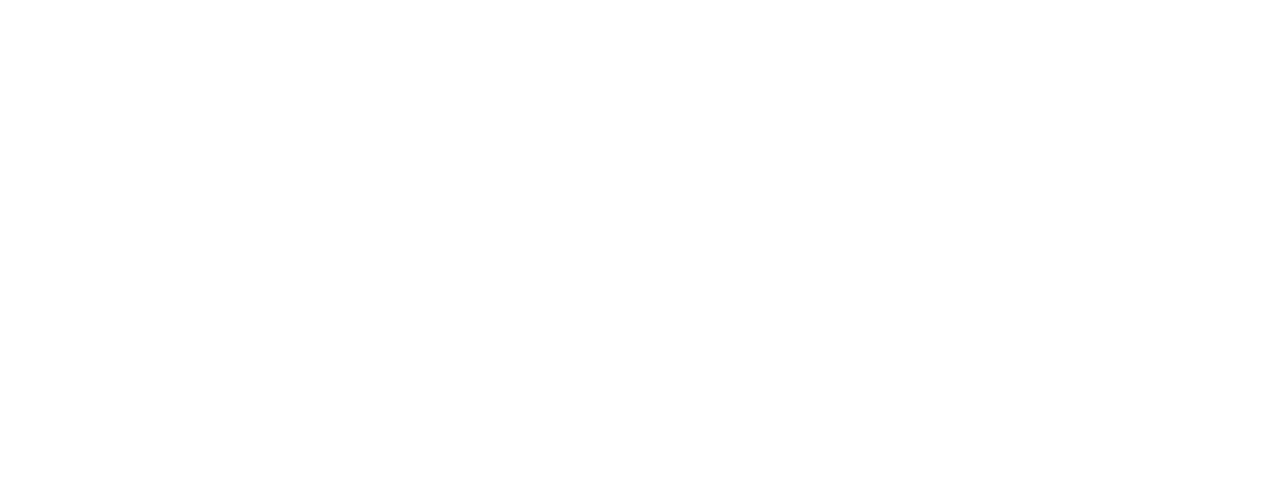
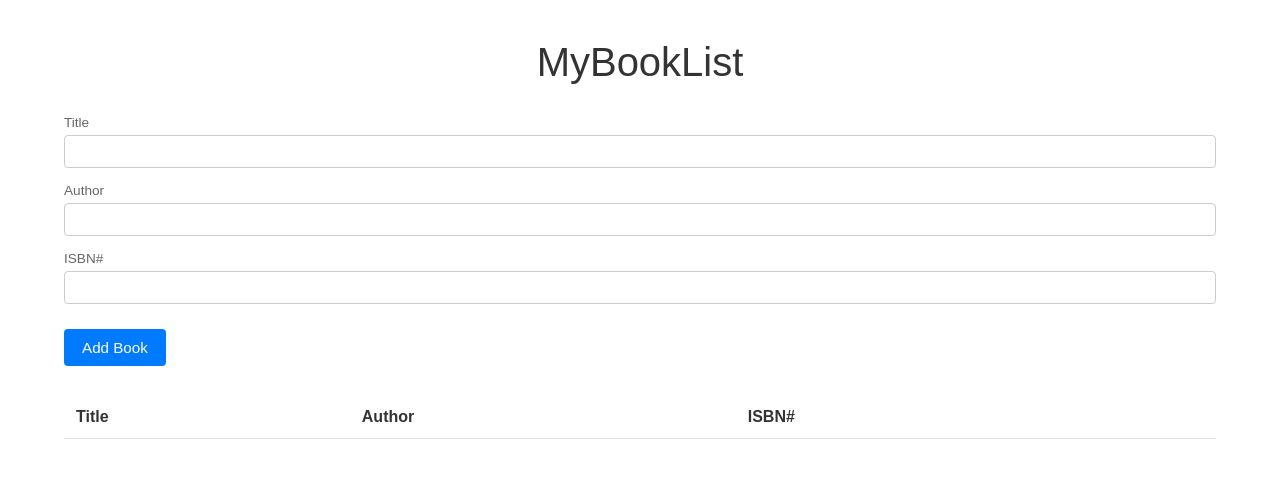
Before and after one commit to acciojob/book-list-Danish-Suhail, a website: page main.html in a window 1280 px wide. Drawn offline with Linux system fonts and the light colour scheme.

Commit message:
created a submission

```diff
--- a/main.html
+++ b/main.html
@@ -8,6 +8,42 @@
 
 <body>
 	<!-- the entire body must be written by student -->
+	<h1>MyBookList</h1>
+	 <div class="form-group">
+        <!-- Input fields with matching text labels above them -->
+        <div class="input-container">
+            <label for="title">Title</label>
+            <input id="title" type="text">
+        </div>
+
+        <div class="input-container">
+            <label for="author">Author</label>
+            <input id="author" type="text">
+        </div>
+
+        <div class="input-container">
+            <label for="isbn">ISBN#</label>
+            <input id="isbn" type="text">
+        </div>
+
+        <!-- Button text matched to image -->
+        <button id="submit">Add Book</button>
+    </div>
+
+    <table class="table table-striped">
+        <thead>
+            <tr>
+                <th>Title</th>
+                <th>Author</th>
+                <th>ISBN#</th>
+                <th></th> <!-- Empty header for the clear button column -->
+            </tr>
+        </thead>
+        <tbody id="book-list">
+            <!-- Dynamic rows will render here -->
+        </tbody>
+    </table>
+
     <script type="text/javascript" src="./script.js">
 </script>
 
--- a/script.js
+++ b/script.js
@@ -1 +1,46 @@
 //your JS code here. If required.
+let titleInput = document.getElementById('title');
+let authorInput = document.getElementById('author');
+let isbnInput = document.getElementById('isbn');
+
+let btn = document.getElementById('submit');
+
+let bookList = document.getElementById('book-list');
+
+// FIXED: Added missing comma after 'click'
+btn.addEventListener('click', () => {
+    const title = titleInput.value.trim();
+    const author = authorInput.value.trim();
+    const isbn = isbnInput.value.trim();
+
+    // Safety Check: Don't add an empty book
+    if (title === '' || author === '' || isbn === '') {
+        alert('Please fill in all fields');
+        return;
+    }
+
+    const row = document.createElement('tr');
+
+    // FIXED: Changed id="delete" to class="delete" and changed "Clear" to "X"
+    row.innerHTML = `
+        <td>${title}</td>
+        <td>${author}</td>
+        <td>${isbn}</td>
+        <td><button class="delete">X</button></td>
+    `;
+
+    bookList.appendChild(row);
+
+    titleInput.value = '';
+    authorInput.value = '';
+    isbnInput.value = '';
+});
+
+bookList.addEventListener('click', (event) => {
+    // Check if the clicked element is a clear/delete button
+    if (event.target.classList.contains('delete')) {
+        // Target the button's parent cell (<td>), then its parent row (<tr>)
+        const rowToDelete = event.target.parentElement.parentElement;
+        rowToDelete.remove();
+    }
+});
--- a/styles.css
+++ b/styles.css
@@ -1 +1,90 @@
 /*  your css code here. If applicable */
+body {
+    font-family: Arial, sans-serif;
+    margin: 40px auto;
+    max-width: 90%;
+    color: #333;
+}
+
+h1 {
+    text-align: center;
+    font-weight: 300;
+    font-size: 2.5rem;
+    margin-bottom: 30px;
+}
+
+.form-group {
+    margin-bottom: 30px;
+}
+
+.input-container {
+    margin-bottom: 15px;
+}
+
+/* Small, grey text aligned right above the text boxes */
+.input-container label {
+    display: block;
+    font-size: 0.85rem;
+    color: #666;
+    margin-bottom: 5px;
+}
+
+.input-container input {
+    width: 100%;
+    padding: 8px;
+    border: 1px solid #ccc;
+    border-radius: 4px;
+    box-sizing: border-box;
+}
+
+/* Blue button matching the provided reference image */
+#submit {
+    background-color: #007bff;
+    color: white;
+    border: none;
+    padding: 10px 18px;
+    font-size: 0.95rem;
+    border-radius: 4px;
+    cursor: pointer;
+    margin-top: 10px;
+}
+
+#submit:hover {
+    background-color: #0056b3;
+}
+
+/* Table layout styling */
+.table {
+    width: 100%;
+    border-collapse: collapse;
+    margin-top: 20px;
+}
+
+.table th, .table td {
+    padding: 12px;
+    text-align: left;
+    border-bottom: 1px solid #dee2e6;
+}
+
+.table th {
+    font-weight: bold;
+}
+
+/* Clear button layout styling */
+/* Style for the red square 'X' button */
+.delete {
+    background-color: #dc3545; /* Red color matching image */
+    color: white;
+    border: none;
+    font-weight: bold;
+    font-size: 0.85rem;
+    padding: 6px 12px;
+    border-radius: 4px;
+    cursor: pointer;
+    display: block;
+    margin-left: auto; /* Aligns the button to the right of the row cell */
+}
+
+.delete:hover {
+    background-color: #bd2130;
+}
```
